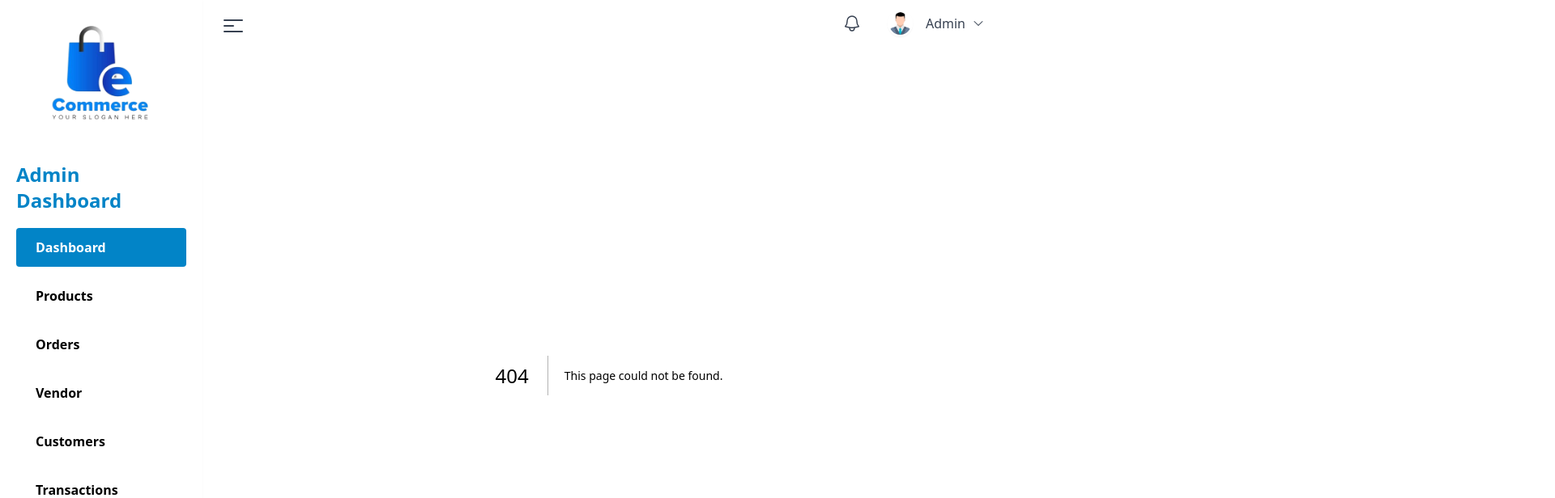
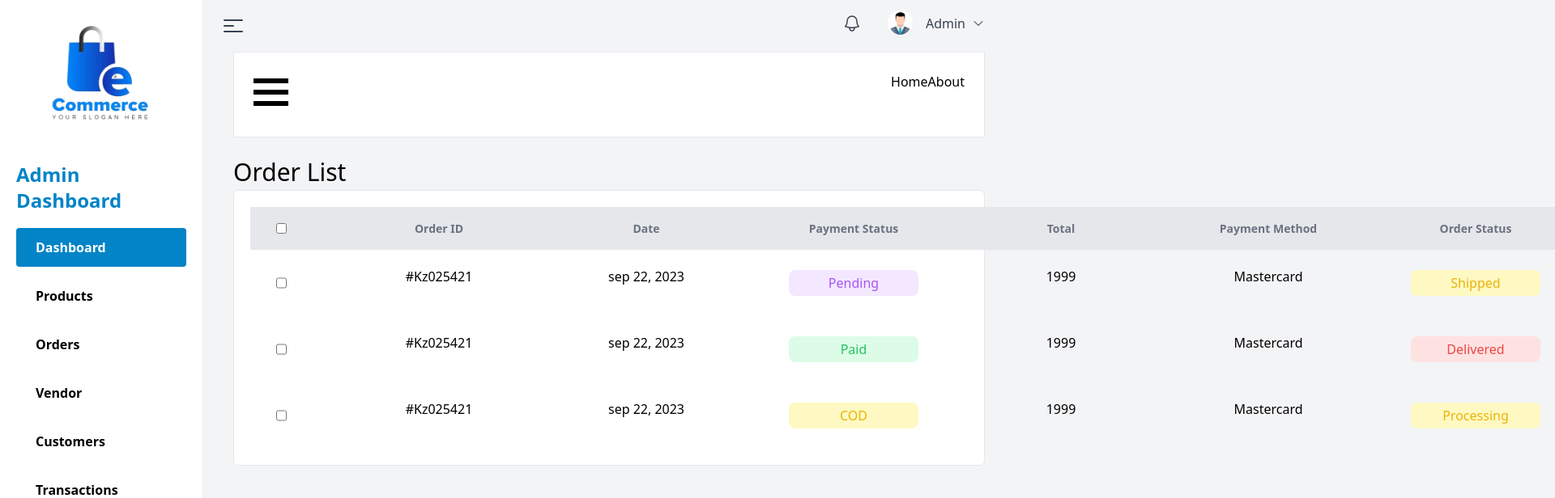
Before and after one commit to anurag-17/nextjs--app, a Next.js app: page /user-order in a window 1280 px wide. Before the commit this address had no page. Shown: the top 616 px of the page at 81% size, 1920 px wide, since content can reach past the window. Built offline with nearby package versions, Linux system fonts and the light colour scheme.

Commit message:
new-create

```diff
--- a/components/SideBar.js
+++ b/components/SideBar.js
@@ -2,63 +2,59 @@ import { Fragment, forwardRef, useState } from "react";
 import Link from "next/link";
 import { HomeIcon, CreditCardIcon, UserIcon } from "@heroicons/react/24/solid";
 import { useRouter } from "next/router";
-import New from "./New";
-import RightArrow from "./svg/rightArrow";
+import New from "../components/New";
 import Customers from "../pages/customers";
-import language from "../pages/language";
-import Cookies from "js-cookie";
 
 const menuList = [
   {
     id: 1,
     label: "Dashboard",
-    component: '',
+    component: "",
     icon: `fa fa-home`,
-    path:'/admin-dashboard'
+    path: "/admin-dashboard",
   },
   {
     id: 2,
     label: "products",
-    component: '',
+    component: "",
     submenu: true,
     subData: [
       {
-        id: '01',
+        id: "01",
         label: "All Product",
         component: <New />,
-        path:'/product-list'
+        path: "/product-list",
       },
 
       {
-        id: '03',
+        id: "03",
         label: "product add",
         component: <New />,
-        path:'/add-product',
+        path: "/add-product",
       },
 
       {
-        id: '05',
+        id: "05",
         label: "Brand",
-        component: <New/>,
-        path:'/brand'
+        component: <New />,
+        path: "/brand",
       },
       {
         id: 3,
         label: "categories",
-        path: '/categories',
+        path: "/categories",
         submenu: true,
         subData: [
           {
-            id: '001',
+            id: "001",
             label: "categories list",
             component: <New />,
           },
           {
-            id: '002',
+            id: "002",
             label: "categories add",
             component: <New />,
           },
-
         ],
         icon: `fa fa-usd`,
       },
@@ -69,49 +65,48 @@ const menuList = [
   {
     id: 4,
     label: "orders",
-    component: '',
+    component: "",
     icon: `fa fa-users`,
-    path:"/orders"
+    path: "/orders",
   },
   {
     id: 8,
     label: "Vendor",
-    component: '',
+    component: "",
     icon: `fa fa-users`,
-    path:"/vendor"
+    path: "/vendor",
   },
   {
     id: 5,
     label: "customers",
     component: <Customers />,
     icon: `fa fa-phone-square`,
-    path: '/customers'
+    path: "/customers",
   },
   {
     id: 6,
     label: "transactions",
-    component: '',
+    component: "",
     icon: `fa fa-phone-square`,
-    path: '/drawer'
+    path: "/drawer",
   },
   {
     id: 7,
     label: "Language",
-    component: <language/>,
+    component: <language />,
     icon: `fa fa-phone-square`,
-    path: '/language'
+    path: "/language",
   },
   {
     id: 8,
     label: "settings",
-    component: '',
+    component: "",
     icon: `fa fa-phone-square`,
-    path: '/setting'
+    path: "/setting",
   },
 ];
 
 const SideBar = forwardRef(({ showNav }, ref) => {
-
   const router = useRouter();
   const [show, setShow] = useState("Dashboard");
   const [labelId, setLabelId] = useState(1);
@@ -133,34 +128,42 @@ const SideBar = forwardRef(({ showNav }, ref) => {
   };
 
   const handleSignout = () => {
-    console.log('Logging out...');
+    console.log("Logging out...");
+
     // Remove user token from local storage
-    Cookies.remove('userToken');
-    Cookies.remove('userDetails');
+    localStorage.removeItem("accessToken");
+    localStorage.removeItem("userDetails");
+    localStorage.removeItem("userToken");
 
-    // Clear state variables (optional, depending on your use case)
     setUserToken(null);
     setUserDetails(null);
 
-    // Redirect to the login page
-    router.push('/login');
+    router.push("/login");
   };
 
   return (
     <div ref={ref} className="fixed w-[250px] h-full bg-white shadow-sm">
-     <img src="/log.png"  width={400} height={350} alt="login_img" className="mx-auto py-2" />
+      <img
+        src="/log.png"
+        width={400}
+        height={350}
+        alt="login_img"
+        className="mx-auto py-2"
+      />
       <div className="flex justify-center items-center whitespace-pre-wrap h-[100px]">
-        <h1 className="text-2xl font-bold mx-5 text-sky-600">Admin Dashboard</h1>
+        <h1 className="text-2xl font-bold mx-5 text-sky-600">
+          Admin Dashboard
+        </h1>
       </div>
 
       <div className="flex flex-col">
-        {
-          menuList.map((items, inx) => (
+        {menuList.map((items, inx) => (
           <Fragment key={inx}>
-              <Link href={items.path?items.path:'#'}>
+            <Link href={items.path ? items.path : "#"}>
               <div
                 className={`pl-6 py-3 mx-5 rounded justify-center cursor-pointer mb-3 flex items-center transition-colors font-semibold
-                 ${items?.id === labelId
+                 ${
+                   items?.id === labelId
                      ? "bg-sky-600 text-white"
                      : "text-black-400  hover:bg-sky-600  hover:text-white"
                  }`}
@@ -169,38 +172,38 @@ const SideBar = forwardRef(({ showNav }, ref) => {
                 {/* <div className="mr-2">
                 <HomeIcon className="h-5 w-5" />
               </div> */}
-                  <div className='w-full'>
-                    {
-                      items.submenu ?
-                        <p className=" capitalize whitespace-nowrap flex gap-5"
+                <div className="w-full">
+                  {items.submenu ? (
+                    <p
+                      className=" capitalize whitespace-nowrap flex gap-5"
                       onClick={() => handleSubMenuToggle(items.id)}
                     >
                       {items.label}
-                          <span
-                            className="submenu-toggle"
-                          >
+                      <span className="submenu-toggle">
                         {/* <RightArrow /> */}
                       </span>
-                        </p> :
-                        <p className=" capitalize whitespace-nowrap" >
+                    </p>
+                  ) : (
+                    <p className=" capitalize whitespace-nowrap">
                       {items.label}
                     </p>
-                    }
-
+                  )}
                 </div>
               </div>
             </Link>
             <div
-                className={`dropdown ${items.id === activeSubMenuId ? "active" : ""
+              className={`dropdown ${
+                items.id === activeSubMenuId ? "active" : ""
               }`}
             >
               {items.submenu && (
                 <div className="dropdown-content">
                   {items.subData.map((subOpt, subInx) => (
-                    <Link href={subOpt.path?subOpt.path:'#'} key={subInx}>
+                    <Link href={subOpt.path ? subOpt.path : "#"} key={subInx}>
                       <div
                         className={`pl-6 py-3 mx-5 rounded max-w-[200px] justify-center text-left cursor-pointer mb-3 flex items-center transition-colors capitalize font-medium
-                         ${subOpt?.id === labelId
+                         ${
+                           subOpt?.id === labelId
                              ? "bg-sky-600 text-white"
                              : "text-black-400 hover:bg-sky-600 hover:text-white"
                          }`}
@@ -214,12 +217,12 @@ const SideBar = forwardRef(({ showNav }, ref) => {
               )}
             </div>
           </Fragment>
-          ))
-        }
+        ))}
 
         <div
           className={`pl-6 py-3 mx-5 rounded text-center cursor-pointer mb-3 flex items-center transition-colors mt-[144px] font-semibold
-            ${router.pathname == "/admin-login"
+            ${
+              router.pathname == "/admin-login"
                 ? "bg-sky-600 text-white"
                 : "text-black-400 hover:bg-sky-600 hover:text-white"
             }`}
--- /dev/null
+++ b/components/UserModule/UserFAQ.jsx
@@ -0,0 +1,29 @@
+import React from 'react'
+import UserNavbar from './userNavbar'
+import { MagnifyingGlassIcon } from "@heroicons/react/24/outline";
+
+
+
+
+const UserFAQ = () => {
+  return (
+    <>
+    <UserNavbar/>
+    <div>
+    <h1 className='text-[35px] my-5'>Help and Customer Service</h1>
+        <div>
+        <h1 className='text-[25px]'>Find more solutions</h1>
+        <MagnifyingGlassIcon className="h-6 w-6 font-medium absolute z-10 mt-3 ml-4    "  />
+            <input  type='text' className='p-3 border mb-5 w-6/12 relative'/>
+        </div>
+        <div className='w-6/12 py-5'>
+            <h1 className='text-[35px]'>FAQs on using Rs. 2,000 notes for Cash on Delivery (COD) Payments and Cashloads</h1>
+
+            <p className='text-[18px] my-5'>Frequently asked questions on using Rs. 2,000 notes for Cash on Delivery (COD) payments and cashloads. Refer to the following links to view the below content in English, or हिन्दी (Hindi).</p>
+        </div>
+    </div>
+    </>
+  )
+}
+
+export default UserFAQ
--- /dev/null
+++ b/components/UserModule/UserOrder.jsx
@@ -0,0 +1,71 @@
+import dynamic from "next/dynamic";
+import React from "react";
+import UserNavbar from "./userNavbar";
+import {
+  MagnifyingGlassPlusIcon,
+  TrashIcon,
+  PencilSquareIcon,
+} from "@heroicons/react/24/outline";
+
+const userOrder = () => {
+  return (
+    <div>
+      <UserNavbar />
+      <h1 className="text-[30px] font-medium ">Order List</h1>
+      <div className="p-5 bg-white border rounded-md">
+        <table className="">
+          <thead>
+            <tr className="bg-coolGray-200 text-gray-500 text-sm text-start flex gap-24 items-center px-5 ">
+              <input
+                type="checkbox"
+                className="mx-3 my-5 cursor-pointer"
+                value="selectAll"
+              />
+              <th className="w-40">Order ID</th>
+              <th className="w-40">Date</th>
+              <th className="w-40">Payment Status</th>
+              <th className="w-40">Total</th>
+              <th className="w-40">Payment Method</th>
+              <th className="w-40">Order Status</th>
+              <th className="w-40">Action</th>
+            </tr>
+          </thead>
+          <tbody>
+            <tr className="gap-24 flex text-center  p-5">
+              <input type="checkbox" className="mx-3   cursor-pointer" />
+               <td className="w-40">#Kz025421</td>
+               <td className="w-40">sep 22, 2023</td>
+               <td className="w-40 bg-purple-100 text-purple-500 py-1 rounded-lg my-auto">Pending</td>
+               <td className="w-40">1999</td>
+               <td className="w-40">Mastercard</td>
+               <td className="w-40 bg-yellow-100 text-yellow-500 py-1 rounded-lg my-auto">Shipped</td>
+               <td className="w-40 flex justify-center"><TrashIcon className="cursor-pointer h-6 w-6 m-2 text-red-800   " /></td>
+            </tr>
+            <tr className="gap-24 flex text-center  p-5">
+              <input type="checkbox" className="mx-3  cursor-pointer" />
+               <td className="w-40">#Kz025421</td>
+               <td className="w-40">sep 22, 2023</td>
+               <td className="w-40 bg-green-100 text-green-500 py-1 rounded-lg my-auto">Paid</td>
+               <td className="w-40">1999</td>
+               <td className="w-40">Mastercard</td>
+               <td className="w-40 bg-red-100 text-red-500 py-1 rounded-lg my-auto">Delivered</td>
+               <td className="w-40 flex justify-center"><TrashIcon className="cursor-pointer h-6 w-6 m-2 text-red-800   " /></td>
+            </tr>
+            <tr className="gap-24 flex text-center  p-5">
+              <input type="checkbox" className="mx-3  cursor-pointer" />
+               <td className="w-40">#Kz025421</td>
+               <td className="w-40">sep 22, 2023</td>
+               <td className="w-40 bg-yellow-100 text-yellow-500 py-1 rounded-lg my-auto">COD</td>
+               <td className="w-40">1999</td>
+               <td className="w-40">Mastercard</td>
+               <td className="w-40 bg-yellow-100 text-yellow-500 py-1 rounded-lg my-auto">Processing</td>
+               <td className="w-40 flex justify-center "><TrashIcon className="cursor-pointer h-6 w-6 m-2 text-red-800   " /></td>
+            </tr>
+          </tbody>
+        </table>
+      </div>
+    </div>
+  );
+};
+
+export default dynamic(() => Promise.resolve(userOrder), { ssr: false });
--- /dev/null
+++ b/components/UserModule/userNavbar.jsx
@@ -0,0 +1,153 @@
+import React from 'react'
+import { useState } from 'react';
+import { XMarkIcon } from "@heroicons/react/24/outline";
+
+import Link from 'next/link';
+
+
+const menuList = [
+    {
+      id: 1,
+      label: "Profile",
+      component: "",
+      icon: "fa fa-users",
+      imagePath:"/profilephoto.svg",
+      path: "/profile"
+    },
+    {
+      id: 2,
+      label: "Wishlist",
+      component: "",
+      icon: "fa fa-users",
+      imagePath:"/paymntmethod.svg",
+      path: "/"
+    },
+    {
+      id: 3,
+      label: "Order",
+      component:"",
+      icon: "fa fa-phone-square",
+      path: '/user-order'
+    },
+
+    {
+      id: 4,
+      label: "Notifiction",
+      component: "",
+      icon: "fa fa-phone-square",
+      imagePath:"/loginn.svg",
+      path: '/'
+    },
+    {
+      id: 5,
+      label: "FAQ",
+      component:"",
+      icon: "fa fa-phone-square",
+      imagePath:"",
+      path: '/userFAQ'
+    },
+    {
+      id: 6,
+      label: "Setting",
+      component:"",
+      icon: "fa fa-phone-square",
+      imagePath:"/social.svg",
+      path: '/'
+    },
+    {
+        id: 7,
+        label: "Sign Out",
+        component:"",
+        icon: "fa fa-phone-square",
+        imagePath:"/social.svg",
+        path: '/'
+      },
+  ];
+const UserNavbar = () => {
+
+
+    const [isDrawerOpen, setIsDrawerOpen] = useState(false);
+
+    const openDrawer = () => {
+      setIsDrawerOpen(true);
+    };
+
+    const closeDrawer = () => {
+      setIsDrawerOpen(false);
+    };
+
+  return (
+    <>
+      <nav className='p-6 bg-white border mb-5 flex justify-between'>
+      <ul className='flex justify-start'>
+      <div className="text-center">
+        <button
+         className='w-36'
+          type="button"
+          onClick={openDrawer} // Open the drawer when this button is clicked
+        >
+        <div className='w-[30%]'>
+             <div className='bg-black p-[3px] my-2'></div>
+             <div className='bg-black p-[3px] my-2'></div>
+             <div className='bg-black p-[3px] my-2'></div>
+        </div>
+        </button>
+
+      </div>
+
+      {/* drawer component */}
+      {isDrawerOpen && ( // Render the drawer only when isDrawerOpen is true
+        <div
+          id="drawer-form"
+          className="fixed top-0 left-0 z-40 h-screen p-4 overflow-y-auto  border transition-transform -translate-x-0 bg-white w-2/12 dark:bg-gray-800"
+          tabIndex={-1}
+          aria-labelledby="drawer-form-label"
+        >
+          {/* ... (rest of your drawer content) */}
+
+          {/* button to close the drawer */}
+          <button
+            type="button"
+            onClick={closeDrawer} // Close the drawer when this button is clicked
+            className="text-gray-400  shadow-2xl text-sm w-20 h-12  top-3 float-right inline-flex items-center justify-center "
+          >
+            <svg
+              className="w-12 h-12 bg-white border rounded-3xl p-1 hover:bg-orange-100 hover:text-black"
+              aria-hidden="true"
+              xmlns="http://www.w3.org/2000/svg"
+              fill="none"
+              viewBox="0 0 14 14"
+            >
+           <XMarkIcon className="h-4 w-4 text-orange-700 " />
+            </svg>
+            <span className="sr-only bg-black">Close menu</span>
+          </button>
+          <img src='/log.png' className=' p-0' />
+        <div className=''>
+            <ul>
+
+            { menuList.map((item) => (
+            <Link href={item.path ? item.path : "#"}>
+                <li  className="list-none cursor-pointer border px-10 py-5 my-4 rounded-md hover:border-sky-600 hover:text-sky-500  text-gray-500"> {item.label}</li>
+                </Link>
+                ))}
+
+            </ul>
+
+        </div>
+
+        </div>
+      )}
+
+      </ul>
+        <ul className='flex justify-end'>
+            <li>Home</li>
+            <li>About</li>
+
+        </ul>
+      </nav>
+    </>
+  )
+}
+
+export default UserNavbar
--- a/package.json
+++ b/package.json
@@ -14,6 +14,7 @@
     "axios": "^1.5.1",
     "chart.js": "^4.4.0",
     "cookie": "^0.5.0",
+    "http-auth-utils": "^5.0.1",
     "js-cookie": "^3.0.5",
     "next": "13.0.6",
     "react": "18.2.0",
--- a/pages/login.jsx
+++ b/pages/login.jsx
@@ -8,12 +8,11 @@ import "react-toastify/dist/ReactToastify.css";
 import Image from "next/image";
 import Cart from "./cart";
 
-
 const UserLogin = ({ API_URL }) => {
   const [email, setEmail] = useState("");
   const [password, setPassword] = useState("");
   const [isLoading, setLoading] = useState("");
-  const [userId, setUserId] = useState("")
+  const [userId, setUserId] = useState("");
   const router = useRouter();
   const ClearData = () => {
     setPassword("");
@@ -34,7 +33,6 @@ const UserLogin = ({ API_URL }) => {
       data: { email: email, password: password }, // Use _id here
     };
 
-
     axios
       .request(options)
       .then(function (response) {
@@ -47,7 +45,7 @@ const UserLogin = ({ API_URL }) => {
           localStorage.setItem("userDetails", JSON.stringify(response?.data));
           setLoading(false);
           toast.success("Success, Login Successfully!");
-          router.push("/admin-dashboard");
+          router.push("/all-product");
         } else {
           setLoading(false);
           return;
@@ -57,15 +55,15 @@ const UserLogin = ({ API_URL }) => {
         setLoading(false);
         console.error(error);
         toast.error("Failed, Invalid Credentials!");
+
       });
-      console.log("id", _id);
+    console.log("id", _id);
   };
-
 
   return (
     <div>
       <ToastContainer />
-     <Cart _id={_id}/>
+
       <div
         className="2xl:min-h-screen 2xl:py-40 bg-[#DFF9FF]   xl:min-h-screen xl:py-20
         lg:min-h-screen lg:py-16
--- /dev/null
+++ b/pages/user-order.jsx
@@ -0,0 +1,12 @@
+import React from 'react'
+import UserOrder from '../components/UserModule/UserOrder'
+
+const userorder = () => {
+  return (
+    <div>
+      <UserOrder/>
+    </div>
+  )
+}
+
+export default userorder
--- /dev/null
+++ b/pages/userFAQ.jsx
@@ -0,0 +1,12 @@
+import React from 'react'
+import UserFAQ from '../components/UserModule/UserFAQ'
+
+const userFAQ = () => {
+  return (
+    <div>
+      <UserFAQ/>
+    </div>
+  )
+}
+
+export default userFAQ
```
Lines whose indentation alone changed are shown as unchanged.
